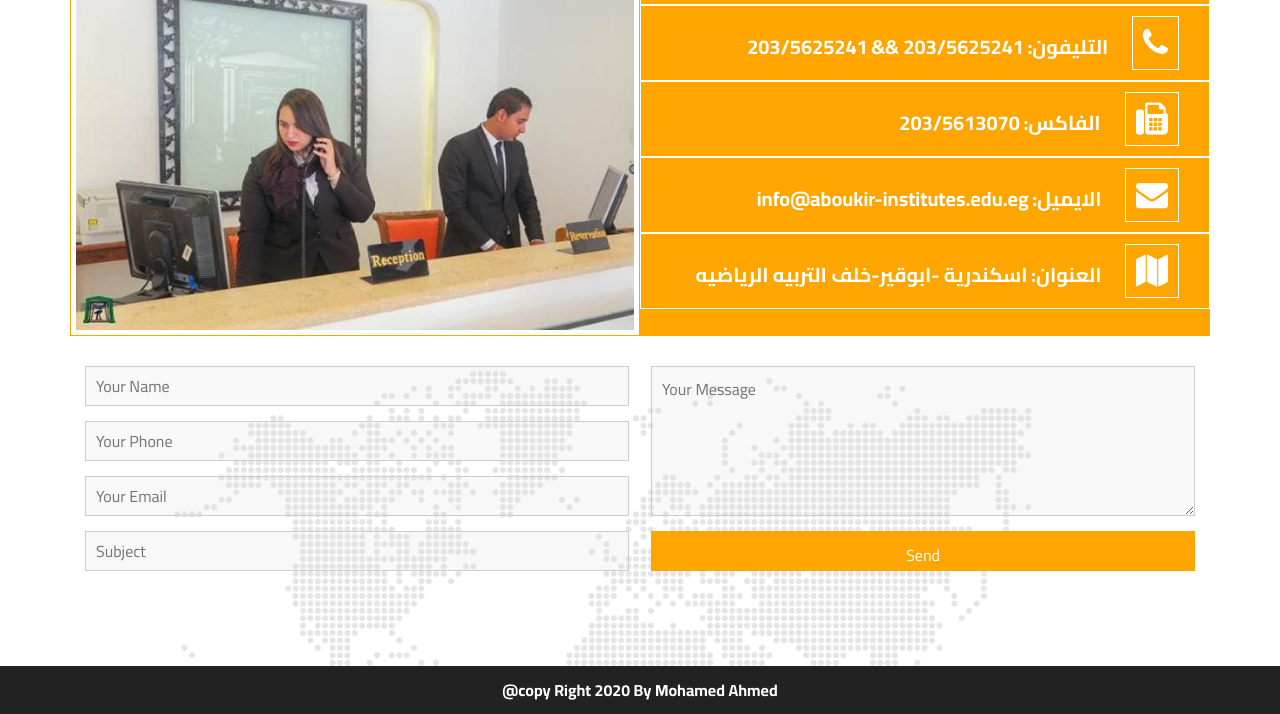
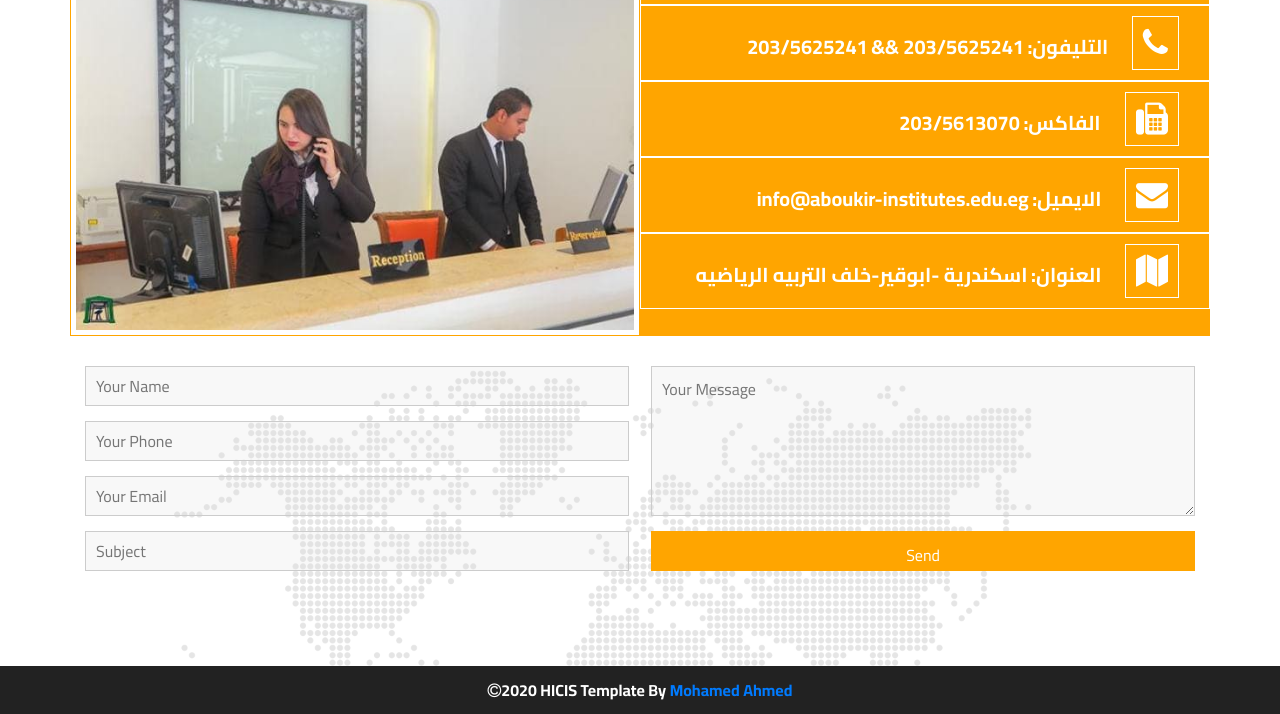
Before and after one commit to leyam2468/Aboukir-High-Institutes-2, a plain HTML site: page callus.html in a window 1280 px wide. Shown: the part 453-1167 px from the top of the page. Drawn offline with Linux system fonts and the light colour scheme.

Commit message:
3/6 8:37
Signed-off-by: leyam2468 <leyamm3@gmail.com>

```diff
--- a/callus.html
+++ b/callus.html
@@ -252,7 +252,12 @@
 
 		<!-- Fotter -->
 		<div class="fotter-area">
-			<p>@copy Right 2020 By Mohamed Ahmed</p>
+			<p>
+				<i class="fa fa-copyright"></i>2020 HICIS Template By
+				<a target="_blank" href="https://www.facebook.com/leyam24685"
+					>Mohamed Ahmed</a
+				>
+			</p>
 		</div>
 		<!-- //Scroll to top -->
 		<!-- scripts -->
```
